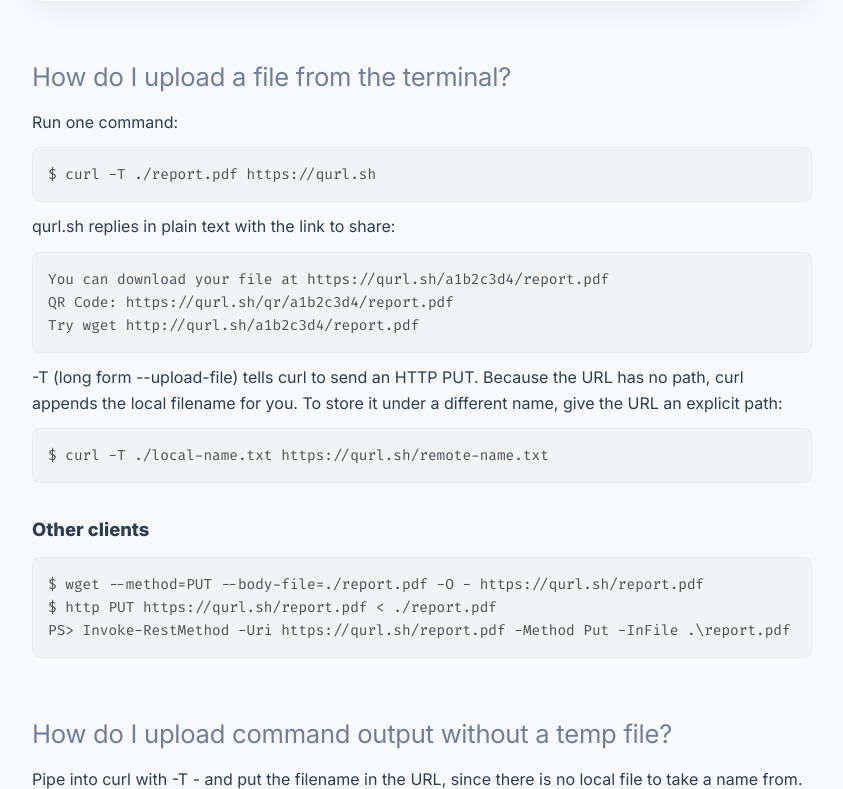
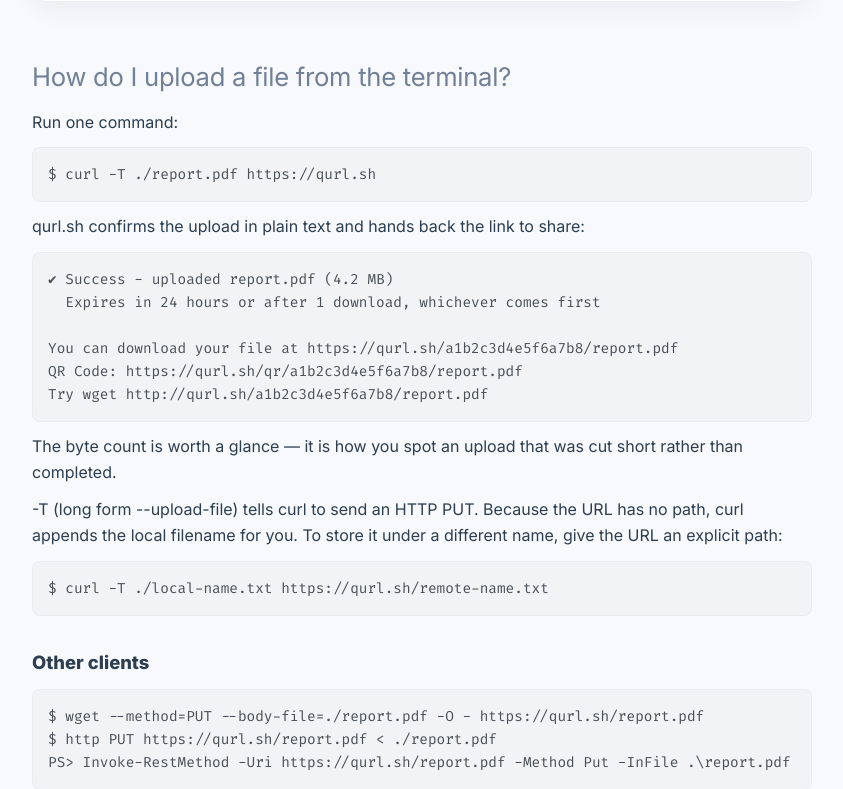
Before and after one commit to formher/cupload, a Flask app: page /docs in a window 1280 px wide. Shown: the part 928-1717 px from the top of the page, without its empty margins (218-1061 px from the left). Run offline with Flask 2, Linux system fonts and the light colour scheme; some libraries are stand-ins or nearby versions.

Commit message:
feat: confirm the upload in the response instead of only returning links
curl -T prints nothing of its own on success, so the reply was three URLs with
no verdict attached - you had to infer that it worked from the fact that a link
came back. It now leads with an explicit success line carrying the stored size
and the expiry:

  ✔ Success - uploaded report.pdf (4.2 MB)
    Expires in 24 hours or after 1 download, whichever comes first

The byte count is the useful half: it is how you tell a complete upload from one
that was cut short, which matters most for the piped uploads that have no
Content-Length to check against. Password-protected uploads get a third line
saying so. The links below are unchanged.

human_duration carries a remainder into the next unit down, so an X-TTL of 90m
reads "1 hour 30 minutes" rather than understating it as "1 hour", and a clamped
X-TTL reports the value actually applied (30d -> "7 days").

Also sets text/plain on the response; a bare string was going out as text/html.

The documented way to capture the URL in a script was `head -1`, which the new
first line breaks. docs and llms-full.txt now anchor on the text instead:
awk '/^You can download/ {print $NF}'. Sample output updated there, in the
landing-page QR card and in the openapi example.

Co-Authored-By: Claude Opus 5 (1M context) <noreply@anthropic.com>

```diff
--- a/app/routes/files.py
+++ b/app/routes/files.py
@@ -1,4 +1,5 @@
-from flask import Blueprint, request, abort, render_template, current_app, stream_with_context
+from flask import (Blueprint, request, abort, render_template, current_app,
+                   stream_with_context, make_response)
 import os
 import uuid
 import json
@@ -8,7 +9,8 @@ import markdown as md
 import bleach
 from werkzeug.security import generate_password_hash, check_password_hash
 from app.extensions import limiter, uploads_total, downloads_total, upload_bytes, expiries_total
-from app.utils import parse_ttl, update_meta_cleanup, stream_and_cleanup, is_bot, is_cli
+from app.utils import (parse_ttl, update_meta_cleanup, stream_and_cleanup,
+                       is_bot, is_cli, human_size, human_duration)
 
 MARKDOWN_ALLOWED_TAGS = list(bleach.sanitizer.ALLOWED_TAGS) + [
     'p', 'pre', 'code', 'h1', 'h2', 'h3', 'h4', 'h5', 'h6',
@@ -61,7 +63,8 @@ def upload_file(filename):
     ttl_str = request.headers.get('X-TTL')
     downloads_str = request.headers.get('X-Downloads')
 
-    expiry_time = time.time() + parse_ttl(ttl_str)
+    ttl_seconds = parse_ttl(ttl_str)
+    expiry_time = time.time() + ttl_seconds
     try:
         requested_downloads = int(downloads_str) if downloads_str else 1
     except ValueError:
@@ -108,7 +111,26 @@ def upload_file(filename):
     upload_bytes.observe(bytes_written)
     current_app.logger.info(f"File uploaded: {random_id}/{filename} (Size: {bytes_written} bytes, TTL: {ttl_str}, Limit: {remaining_downloads}) from {request.remote_addr}")
 
-    return f"You can download your file at https://qurl.sh/{random_id}/{filename}\nQR Code: https://qurl.sh/qr/{random_id}/{filename}\nTry wget http://qurl.sh/{random_id}/{filename}\n"
+    # Lead with an explicit confirmation: curl -T prints nothing of its own on
+    # success, so without this the reply reads as output with no verdict
+    # attached. The byte count is the useful half - it is how you tell a
+    # complete upload from one that was cut short.
+    downloads_label = "1 download" if remaining_downloads == 1 else f"{remaining_downloads} downloads"
+    summary = [
+        f"\u2714 Success - uploaded {filename} ({human_size(bytes_written)})",
+        f"  Expires in {human_duration(ttl_seconds)} or after {downloads_label}, whichever comes first",
+    ]
+    if password:
+        summary.append("  Password required to download")
+
+    body = "\n".join(summary) + (
+        f"\n\n"
+        f"You can download your file at https://qurl.sh/{random_id}/{filename}\n"
+        f"QR Code: https://qurl.sh/qr/{random_id}/{filename}\n"
+        f"Try wget http://qurl.sh/{random_id}/{filename}\n"
+    )
+    # Without this Flask labels a bare string text/html.
+    return make_response(body, {'Content-Type': 'text/plain; charset=utf-8'})
 
 @files_bp.route('/<random_id>/<filename>', methods=['GET', 'POST'])
 def serve_file(random_id, filename):
--- a/app/static/openapi.json
+++ b/app/static/openapi.json
@@ -102,13 +102,13 @@
         },
         "responses": {
           "200": {
-            "description": "Upload accepted. The body contains the download URL, the QR code URL and a wget example.",
+            "description": "Upload accepted. The body confirms the upload with the stored size and expiry, then gives the download URL, the QR code URL and a wget example.",
             "content": {
               "text/plain": {
                 "schema": {
                   "type": "string"
                 },
-                "example": "You can download your file at https://qurl.sh/a1b2c3d4/report.pdf\nQR Code: https://qurl.sh/qr/a1b2c3d4/report.pdf\nTry wget http://qurl.sh/a1b2c3d4/report.pdf\n"
+                "example": "\u2714 Success - uploaded report.pdf (4.2 MB)\n  Expires in 24 hours or after 1 download, whichever comes first\n\nYou can download your file at https://qurl.sh/a1b2c3d4e5f6a7b8/report.pdf\nQR Code: https://qurl.sh/qr/a1b2c3d4e5f6a7b8/report.pdf\nTry wget http://qurl.sh/a1b2c3d4e5f6a7b8/report.pdf\n"
               }
             }
           },
--- a/app/templates/docs.html
+++ b/app/templates/docs.html
@@ -248,10 +248,16 @@ font-size: 0.9rem;
     <h2 id="upload">How do I upload a file from the terminal?</h2>
     <p>Run one command:</p>
     <pre><code>$ curl -T ./report.pdf https://qurl.sh</code></pre>
-    <p>qurl.sh replies in plain text with the link to share:</p>
-    <pre><code>You can download your file at https://qurl.sh/a1b2c3d4/report.pdf
-QR Code: https://qurl.sh/qr/a1b2c3d4/report.pdf
-Try wget http://qurl.sh/a1b2c3d4/report.pdf</code></pre>
+    <p>qurl.sh confirms the upload in plain text and hands back the link to share:</p>
+    <pre><code>✔ Success - uploaded report.pdf (4.2 MB)
+  Expires in 24 hours or after 1 download, whichever comes first
+
+You can download your file at https://qurl.sh/a1b2c3d4e5f6a7b8/report.pdf
+QR Code: https://qurl.sh/qr/a1b2c3d4e5f6a7b8/report.pdf
+Try wget http://qurl.sh/a1b2c3d4e5f6a7b8/report.pdf</code></pre>
+    <p>
+        The byte count is worth a glance &mdash; it is how you spot an upload that was cut short rather than completed.
+    </p>
     <p>
         <code>-T</code> (long form <code>--upload-file</code>) tells curl to send an HTTP
         <code>PUT</code>. Because the URL has no path, curl appends the local filename for you.
@@ -376,7 +382,7 @@ $ ssh me@server 'curl -s -T /var/log/app.log https://qurl.sh'
 $ curl -s -T ./test-results.xml -H "X-TTL: 2d" https://qurl.sh
 
 # Capture the URL in a shell variable
-$ URL=$(curl -s -T ./build.log https://qurl.sh | head -1 | awk '{print $NF}')
+$ URL=$(curl -s -T ./build.log https://qurl.sh | awk '/^You can download/ {print $NF}')
 $ echo "Build log: $URL"
 
 # Get a file out of a running container
--- a/app/templates/index.html
+++ b/app/templates/index.html
@@ -80,7 +80,8 @@ $ curl -O https://qurl.sh/abcd/file.txt</code></pre>
             <p class="text-sm text-muted" style="margin-top: 20px;">1. Upload it &mdash; the reply hands you a QR link:
             </p>
             <pre><code>$ curl -T file.txt https://qurl.sh
-You can download your file at https://qurl.sh/abcd/file.txt
+✔ Success - uploaded file.txt (12 KB)
+...
 QR Code: https://qurl.sh/qr/abcd/file.txt</code></pre>
 
             <p class="text-sm text-muted" style="margin-top: 20px;">2. Fetch that link to draw the code
--- a/app/utils.py
+++ b/app/utils.py
@@ -44,6 +44,40 @@ BOT_UA_TOKENS = (
     # Archivers
     'ia_archiver', 'archive.org_bot', 'wayback', 'heritrix',
 )
+
+
+def human_size(num_bytes):
+    """e.g. "4.2 MB" - echoed back so the uploader can see the whole file arrived."""
+    size = float(num_bytes)
+    for unit in ('B', 'KB', 'MB', 'GB'):
+        if size < 1024 or unit == 'GB':
+            return f"{int(size)} B" if unit == 'B' else f"{size:.1f} {unit}"
+        size /= 1024
+
+
+def human_duration(seconds):
+    """e.g. "7 days", "1 hour 30 minutes".
+
+    Carries the remainder into the next unit down: an X-TTL of 90m reported as
+    "1 hour" would understate the actual lifetime by half an hour.
+    """
+    seconds = int(seconds)
+    units = ((86400, 'day'), (3600, 'hour'), (60, 'minute'), (1, 'second'))
+
+    def plural(value, unit):
+        return f"{value} {unit}{'' if value == 1 else 's'}"
+
+    for index, (amount, unit) in enumerate(units):
+        if seconds >= amount:
+            value, remainder = divmod(seconds, amount)
+            head = plural(value, unit)
+            if remainder and index + 1 < len(units):
+                next_amount, next_unit = units[index + 1]
+                carried = remainder // next_amount
+                if carried:
+                    return f"{head} {plural(carried, next_unit)}"
+            return head
+    return plural(seconds, 'second')
 
 
 CLI_UA_TOKENS = ('curl', 'wget', 'httpie')
```
Also changed, not shown: app/static/llms-full.txt (+8 -5 lines).
